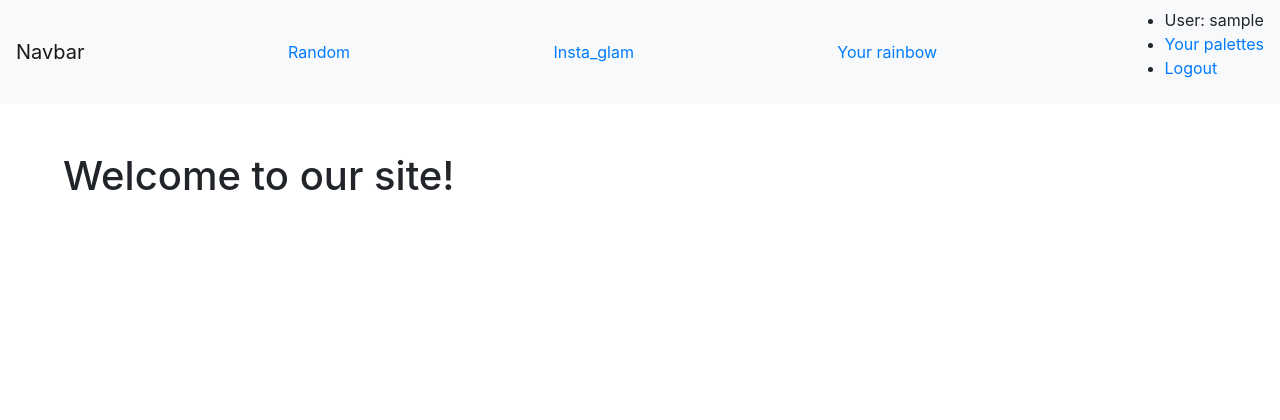
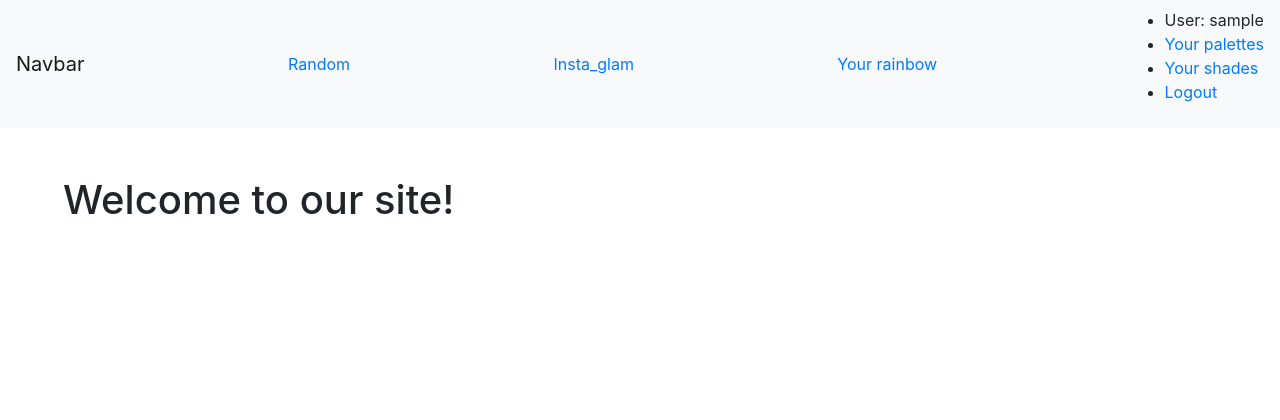
Before and after one commit to decobots/makeup_rulette, a Django app: page / in a window 1280 px wide. Shown: the top 420 px of the page. Run offline with Django 3.2, Linux system fonts and the light colour scheme; the visitor is signed in with stand-in values (Sample User, id 1); some libraries are stand-ins or nearby versions.

Commit message:
user-shades added

```diff
--- a/rul/templates/rul/base.html
+++ b/rul/templates/rul/base.html
@@ -20,6 +22,7 @@
        {% if user.is_authenticated %}
          <li>User: {{ user.get_username }}</li>
          <li><a href="{% url 'user_palette_saved'%}">Your palettes</a></li>
+         <li><a href="{% url 'user_shade'%}">Your shades</a></li>
          <li><a href="{% url 'logout'%}">Logout</a></li>
        {% else %}
          <li><a href="{% url 'login'%}?next={{request.path}}">Login</a></li>
--- a/rul/templates/rul/insta_glam_selector.html
+++ b/rul/templates/rul/insta_glam_selector.html
@@ -1,6 +1,10 @@
 {% extends 'rul/base.html' %}
 {% block content %}
+{%if error %}
+    <p>You do not have enough shades to create makeup please add more in <a href="{% url 'user_shade'%}">your shades</a>.</p>
+{% else %}
  {% include 'rul/snippets/shades_list.html' with shades_list=shades_list%}
+{% endif %}
 
 
 
--- a/rul/templates/rul/rainbow.html
+++ b/rul/templates/rul/rainbow.html
@@ -15,5 +15,5 @@
          {% endif %}
      </div>
      {% endfor %}
-
+<a href="{% url 'user_shade'%}">Manage your shades</a>
 {% endblock %}
--- a/rul/templates/rul/snippets/shades_list.html
+++ b/rul/templates/rul/snippets/shades_list.html
@@ -1,4 +1,3 @@
-{% if shades_list %}
     <div class="row">
     <div class="col-sm">
         <ul class="p-6">
@@ -14,6 +13,3 @@
         {% include 'rul/snippets/eye_preview_4.html' with shades_list=shades_list%}
     </div>
    </div>
-    {% else %}
-        <p>No shades are available.</p>
-    {% endif %}
--- a/rul/urls.py
+++ b/rul/urls.py
@@ -10,6 +10,7 @@ urlpatterns = [
     path('insta_glam_selector', views.insta_glam_selector, name='insta_glam'),
     path('user_palette', views.user_palette, name='user_palette'),
     path('user_palette_saved', views.user_palette_saved, name='user_palette_saved'),
+    path('user_shade', views.user_shade, name='user_shade'),
 
     # ex: /polls/5/results/
 ]
--- a/rul/views.py
+++ b/rul/views.py
@@ -1,3 +1,5 @@
+import re
+
 from django.contrib.auth.decorators import login_required
 from django.db.models import Q
 from django.http import HttpResponseRedirect
@@ -5,7 +7,7 @@ from django.shortcuts import render
 from django_registration.forms import User
 
 from .forms import get_user_palette_form
-from .models import Shade, Palette, UserPalette
+from .models import Shade, Palette, UserPalette, UserShade
 
 
 def index(request):
@@ -14,29 +16,35 @@ def index(request):
 
 @login_required
 def random_selector(request):
-    palettes_id = users_palettes(request.user.pk)
-    shades = Shade.objects.filter(palette_id__in=palettes_id).select_related('palette__seller').all().order_by('?')[:4]
-    context = {'shades_list': shades}
+    shades_id = user_shades(request.user.pk)
+    shades = Shade.objects.filter(id__in=shades_id).select_related('palette__seller').all().order_by('?')[:4]
+    if len(shades) >= 4:
+        context = {'shades_list': shades}
+    else:
+        context = {"error": 1}
     return render(request, 'rul/random.html', context)
 
 
 @login_required
 def insta_glam_selector(request):
-    palettes_id = users_palettes(request.user.pk)
+    shades_id = user_shades(request.user.pk)
     crease = Shade.objects.select_related('palette__seller').filter(
-        texture='M', darkness=3, palette_id__in=palettes_id).all().order_by('?')[:1]
+        texture='M', darkness=3, id__in=shades_id).all().order_by('?')[:1]
 
     inner = Shade.objects.select_related('palette__seller').filter(
-        palette_id__in=palettes_id).filter(
+        id__in=shades_id).filter(
         Q(texture='Sh') | Q(texture='Sp') | Q(texture='G') | Q(darkness__gt=3)).all().order_by('?')[:1]
 
     outer_v = Shade.objects.select_related('palette__seller').filter(
-        palette_id__in=palettes_id, darkness__lt=3).all().order_by('?')[:1]
+        id__in=shades_id, darkness__lt=3).all().order_by('?')[:1]
 
     blending = Shade.objects.select_related('palette__seller').filter(
-        palette_id__in=palettes_id, darkness__gt=3).all().order_by('?')[:1]
+        id__in=shades_id, darkness__gt=3).all().order_by('?')[:1]
 
-    context = {"shades_list": [crease[0], inner[0], outer_v[0], blending[0]]}
+    try:
+        context = {"shades_list": [crease[0], inner[0], outer_v[0], blending[0]]}
+    except IndexError:
+        context = {"error": 1}
     return render(request, 'rul/insta_glam_selector.html', context)
 
 
@@ -49,11 +57,9 @@ def shade_detail(request, shade_id):
 @login_required
 def rainbow(request):
     colors = {}
-    palettes_id = users_palettes(request.user.pk)
-    shades = Shade.objects.select_related('palette__seller').filter(palette_id__in=palettes_id).all()
+    shades_id = user_shades(request.user.pk)
+    shades = Shade.objects.select_related('palette__seller').filter(id__in=shades_id).all()
     for color in Shade.COLORS:
-        #
-        # temp_colors = Shade.objects.filter(color=color[0]).all().order_by('darkness')
         colors[color[1]] = [s for s in shades if s.color == color[0]]
 
     return render(request, 'rul/rainbow.html', {'colors': colors})
@@ -92,6 +98,35 @@ def user_palette_saved(request):
     return render(request, 'rul/user_palette_saved.html', {'palettes': palettes})
 
 
-def users_palettes(user_id):
-    user_palettes = UserPalette.objects.select_related('palette__seller').filter(user_id=user_id).all()
-    return [p.palette.id for p in user_palettes]
+@login_required
+def user_shade(request):
+    user = User.objects.get(id=request.user.pk)
+    shades = Shade.objects.select_related('palette').all()
+    shades_ids = [s.id for s in shades]
+    if request.method == 'POST':
+        # in assumption than name of input is id of shade
+        UserShade.objects.filter(user_id=user.id).delete()
+        for key, value in request.POST.items():
+            if value == 'on':
+                _, s_id = re.split(r's', key)
+                key = int(s_id)
+                if key in shades_ids:
+                    shade = Shade.objects.get(id=key)
+                    pair = UserShade(user=user, shade=shade)
+                    pair.save()
+        return HttpResponseRedirect('rainbow')
+    # if a GET (or any other method) we'll create a blank form
+    else:
+        u_shades = user_shades(request.user.pk)
+        palettes = Palette.objects.all()
+        return render(request, 'rul/user_shade.html',
+                      {
+                          'palettes': palettes,
+                          'shades': shades,
+                          'user_shades': u_shades})
+
+
+# technical function
+def user_shades(user_id):
+    user_shades = UserShade.objects.select_related('shade__palette__seller').filter(user_id=user_id).all()
+    return [s.shade.id for s in user_shades]
```
Also changed, not shown: other parts of rul/templates/rul/base.html (+2 -0 lines), rul/models.py (+5 -4 lines), rul/templates/rul/random.html (+8 -1 lines), rul/templates/rul/user_shade.html (added, +41 -0 lines), rul/migrations/0013_usershade.py (added).
